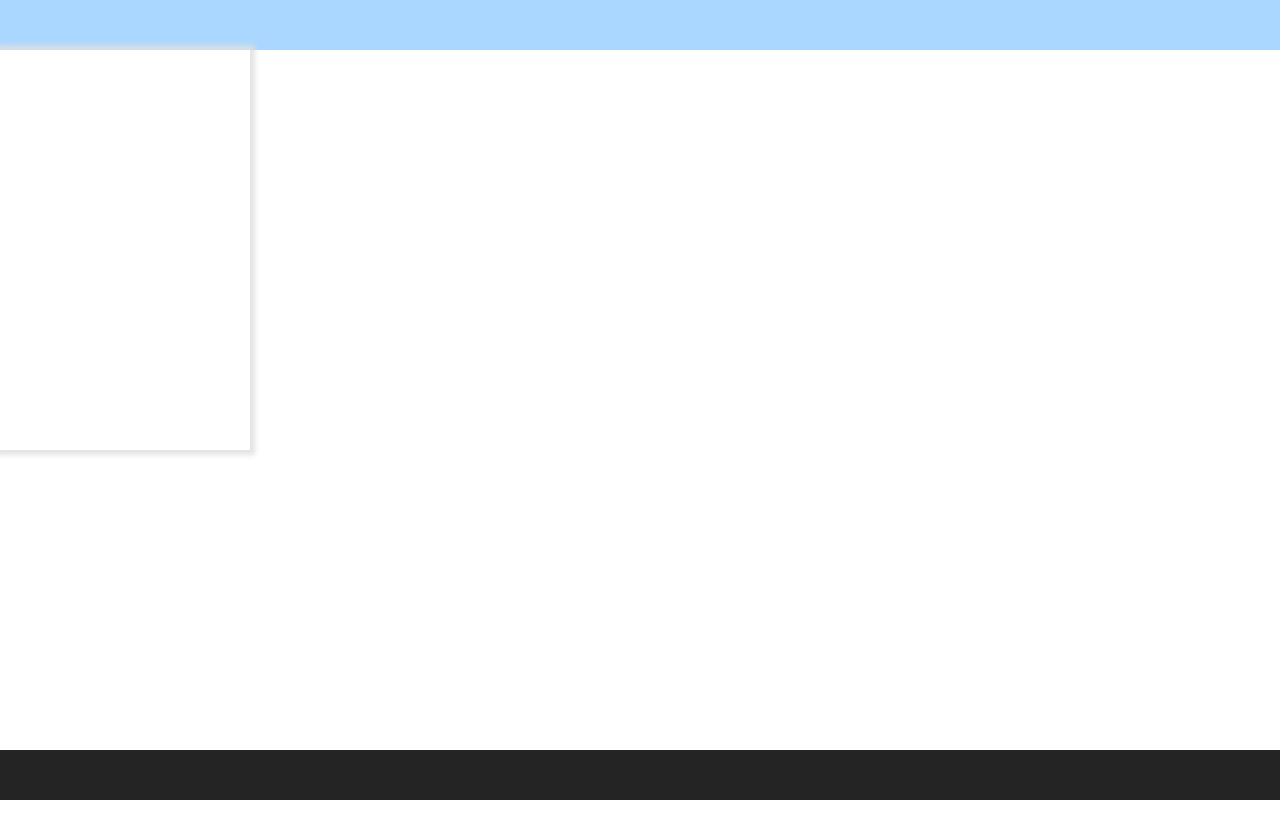
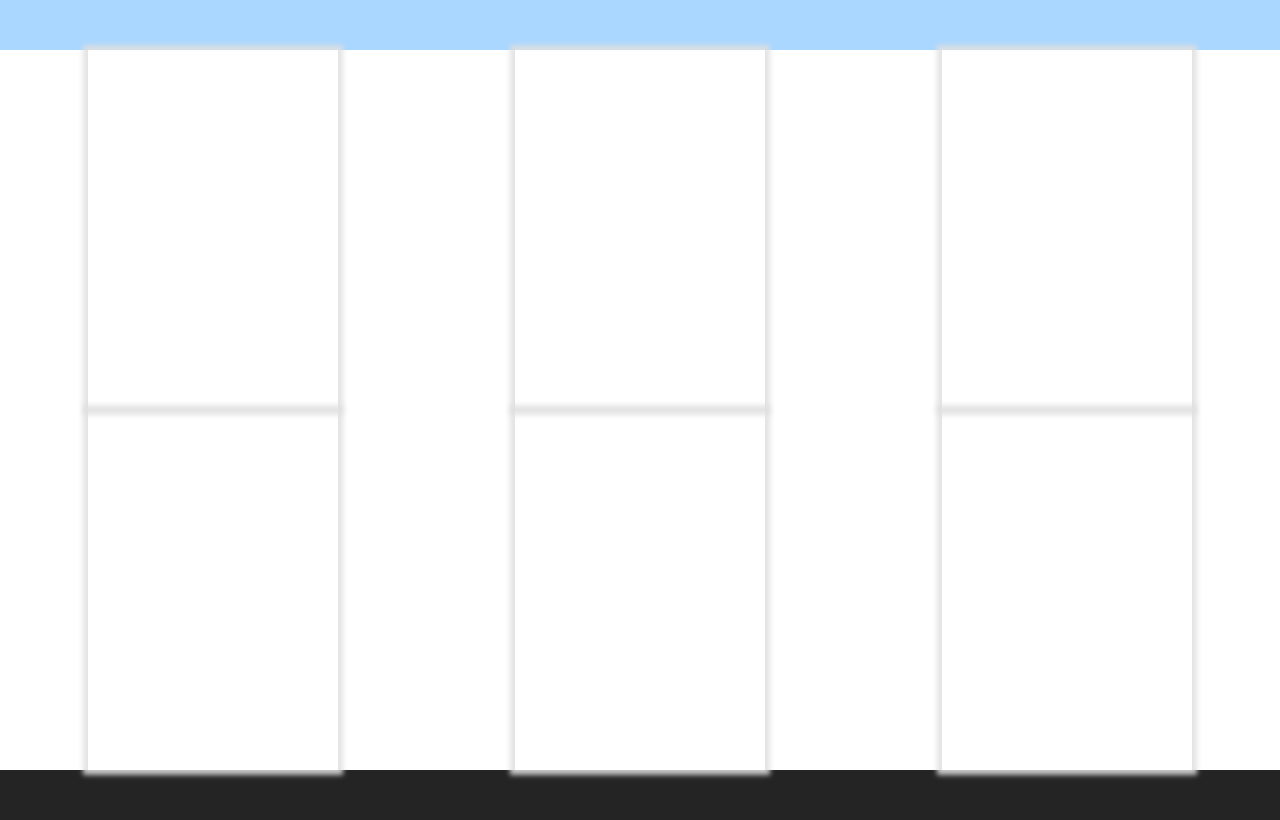
Before and after one commit to Andreimakash112/Frond.Not, a React (Create React App) app: page / in a window 1280 px wide. Built offline with nearby package versions, Linux system fonts and the light colour scheme.

Commit message:
прописаны стили для Product

```diff
--- a/src/components/Main.css
+++ b/src/components/Main.css
@@ -2,4 +2,8 @@
     background-color: #ffffff;
     width: 100%;
    min-height: calc(100vh - 50px - 50px);
+   display: grid;
+   grid-template-columns: repeat(3, 1fr);
+
+
 }
--- a/src/components/Main.js
+++ b/src/components/Main.js
@@ -5,6 +5,11 @@ function Main() {
   return (
     <div className="Main">
      <Product />
+     <Product />
+     <Product />
+     <Product />
+     <Product />
+     <Product />
     </div>
   );
 }
--- a/src/components/Product.css
+++ b/src/components/Product.css
@@ -1,5 +1,6 @@
 .Product{
     width: 250px;
-    height: 400px;
+    height: 360px;
     box-shadow: 0px 0px 5px 5px #dfdfdfdf;
+    margin: auto;
 }
```
